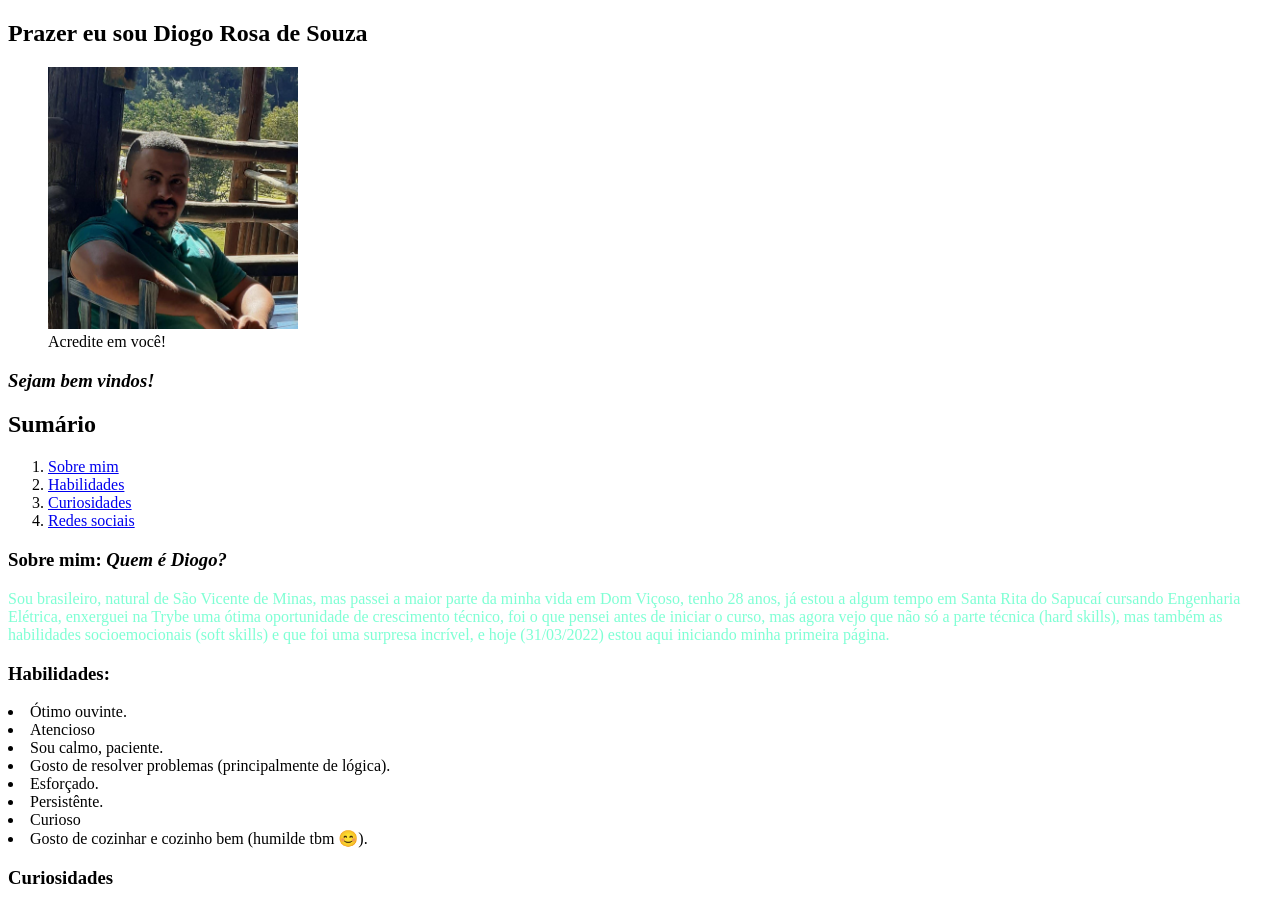
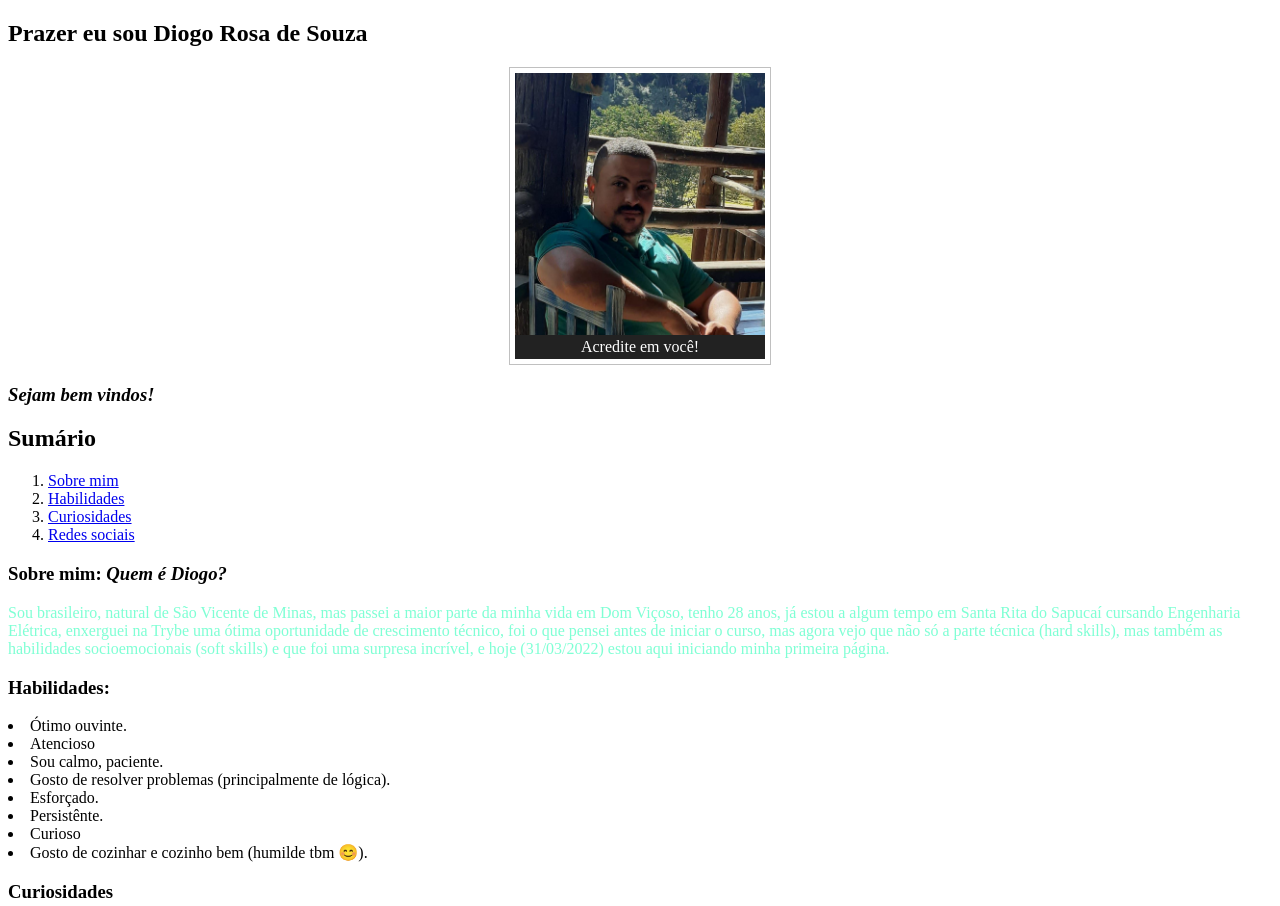
Before and after one commit to DiogoSouza21/Portif-lio, a plain HTML site: page index.html in a window 1280 px wide. Shown: the top 906 px of the page. Drawn offline with Linux system fonts and the light colour scheme.

Commit message:
Alteração do estilo das tags 'figure' e 'figcaption'

```diff
--- a/style.css
+++ b/style.css
@@ -11,3 +11,24 @@ body{
 p {
     color: aquamarine;
 }
+
+figure {
+    border: thin #c0c0c0 solid;
+    display: flex;
+    flex-flow: column;
+    padding: 5px;
+    max-width: 250px; /*Tamanho da borda*/
+    margin: auto; /*Centraliza a imagem*/
+}
+
+img {
+
+}
+
+figcaption {
+    background-color: #222;
+    color: #fff;
+    font: italic smaller;
+    padding: 3px;
+    text-align: center;
+}
```
